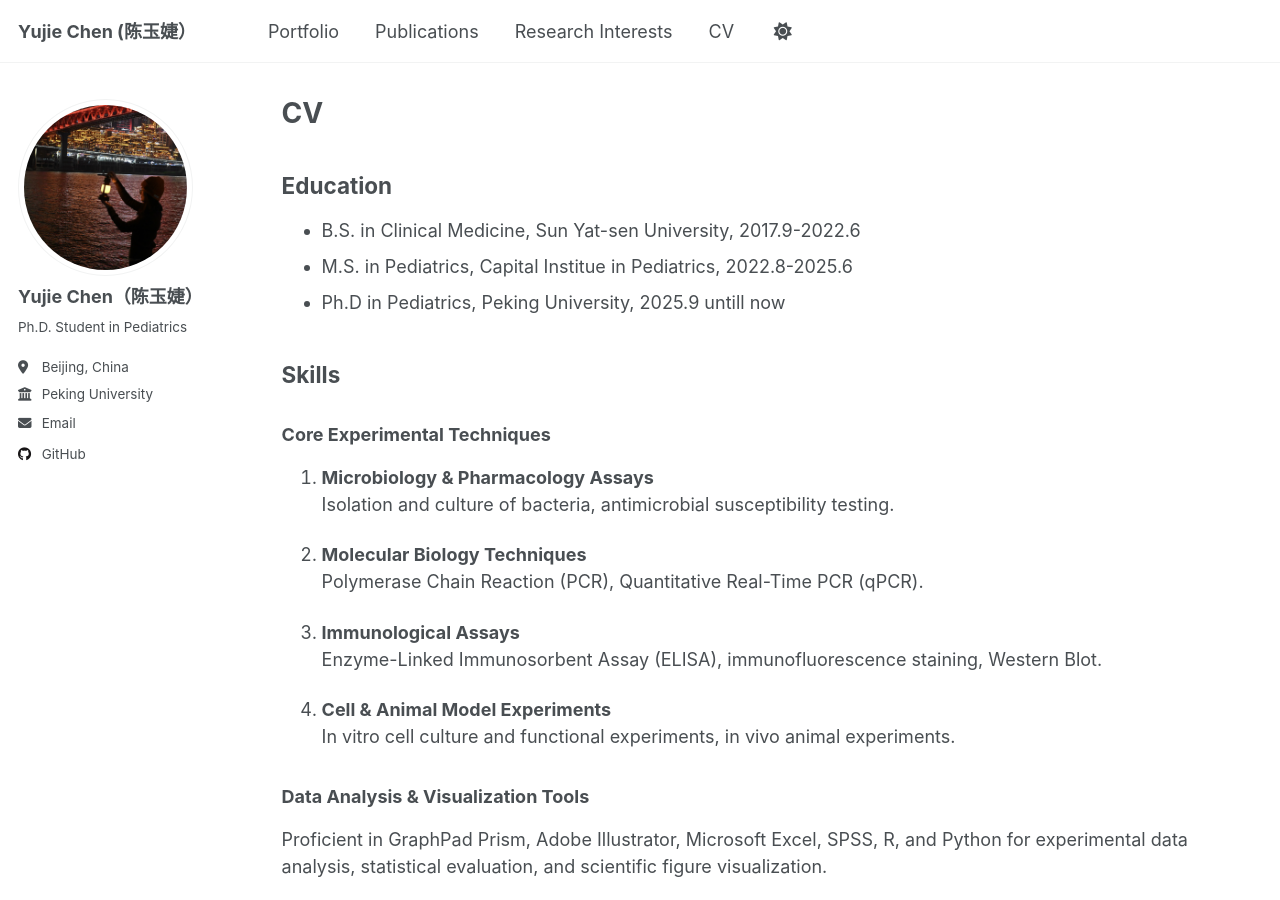
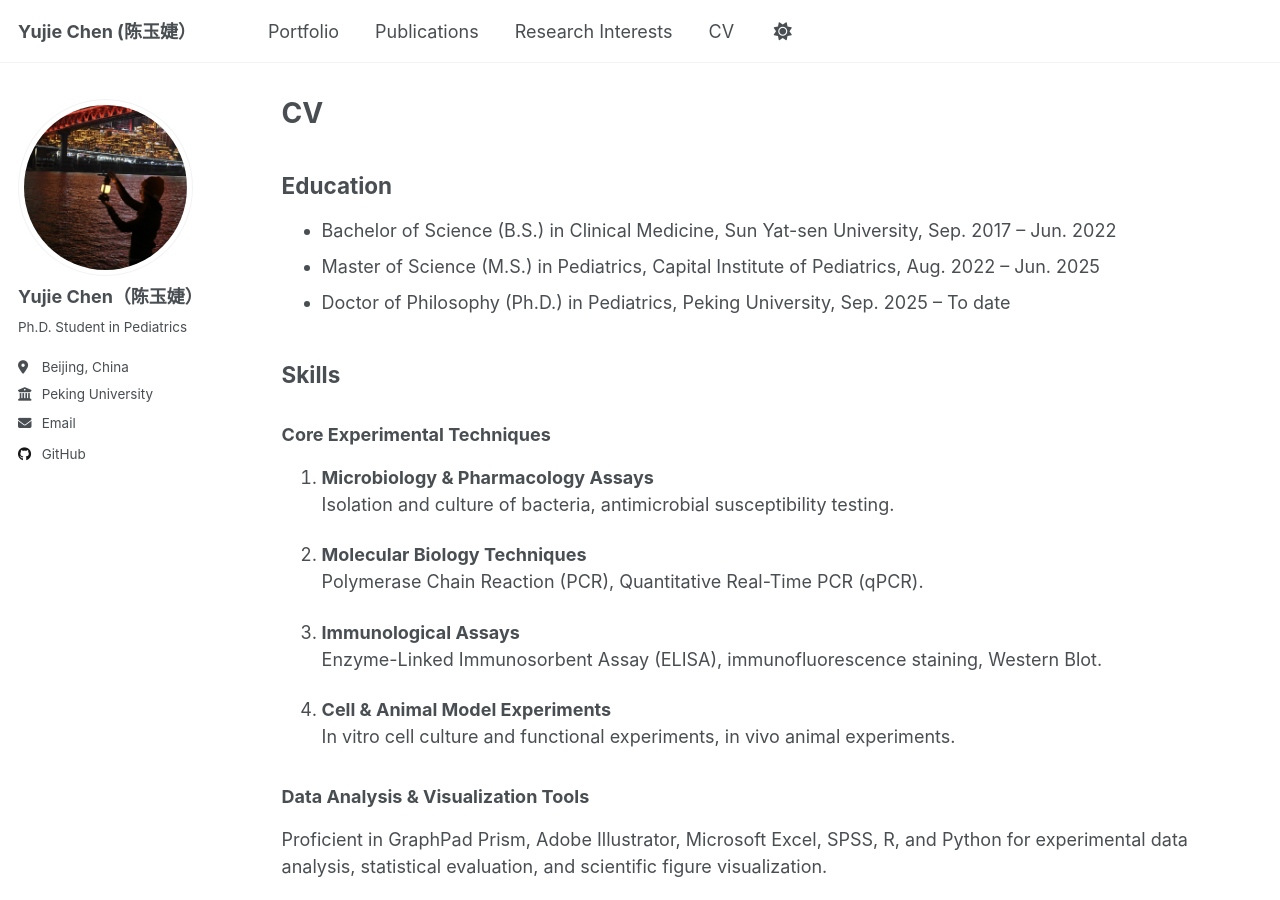
Before and after one commit to yujie7799/yujie7799.github.io, a Jekyll site: the page built from _pages/cv.md, in a window 1280 px wide and 900 px high. Built offline with Jekyll 4.4.1, drawn with Linux system fonts in a browser that asks for light colours; a script that is not in the unit is left out.

Commit message:
Update cv.md

```diff
--- a/_pages/cv.md
+++ b/_pages/cv.md
@@ -10,9 +10,9 @@ redirect_from:
 {% include base_path %}
 
 ## Education
-* B.S. in Clinical Medicine, Sun Yat-sen University, 2017.9-2022.6
-* M.S. in Pediatrics, Capital Institue in Pediatrics, 2022.8-2025.6
-* Ph.D in Pediatrics, Peking University, 2025.9 untill now
+* Bachelor of Science (B.S.) in Clinical Medicine, Sun Yat-sen University, Sep. 2017 – Jun. 2022
+* Master of Science (M.S.) in Pediatrics, Capital Institute of Pediatrics, Aug. 2022 – Jun. 2025
+* Doctor of Philosophy (Ph.D.) in Pediatrics, Peking University, Sep. 2025 – To date
 
 ## Skills
 ### Core Experimental Techniques
```
